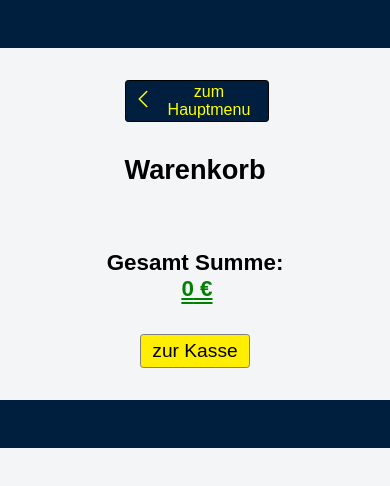
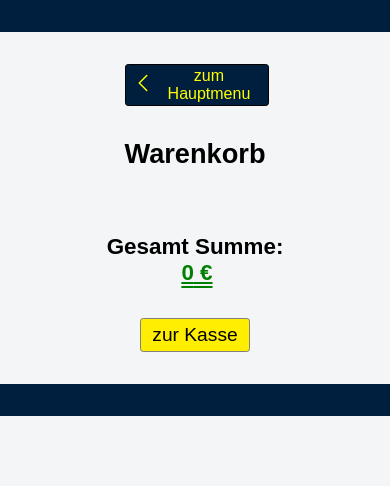
Before and after one commit to r-s-94/Online-Shop, a React (Vite) app: page /Online-Shop/shoppingStorage in a window 390 px wide. Shown: the top 486 px of the page. Built offline with nearby package versions, Linux system fonts and the light colour scheme.

Commit message:
Add gh action

```diff
--- a/src/shoppingCart/shoppingCartResponsive.scss
+++ b/src/shoppingCart/shoppingCartResponsive.scss
@@ -3,6 +3,7 @@ $frame-color: #001f3f;
 @media screen and (min-width: 1600px) {
   .online-shop-shopping-cart {
     &__header {
+      height: 3rem;
     }
 
     &__head-div {
@@ -98,6 +99,7 @@ $frame-color: #001f3f;
     }
 
     &__rooter {
+      height: 3rem;
     }
   }
 }
@@ -105,6 +107,7 @@ $frame-color: #001f3f;
 @media screen and (max-width: 1600px) {
   .online-shop-shopping-cart {
     &__header {
+      height: 3rem;
     }
 
     &__head-div {
@@ -200,6 +203,7 @@ $frame-color: #001f3f;
     }
 
     &__rooter {
+      height: 3rem;
     }
   }
 }
@@ -208,7 +212,7 @@ $frame-color: #001f3f;
   .online-shop-shopping-cart {
     &__header {
       background-color: $frame-color;
-      height: 5rem;
+      height: 3rem;
     }
 
     &__head-div {
@@ -305,7 +309,7 @@ $frame-color: #001f3f;
 
     &__rooter {
       background-color: $frame-color;
-      height: 5rem;
+      height: 3rem;
     }
   }
 }
@@ -314,7 +318,7 @@ $frame-color: #001f3f;
   .online-shop-shopping-cart {
     &__header {
       background-color: $frame-color;
-      height: 4rem;
+      height: 3rem;
     }
 
     &__head-div {
@@ -410,7 +414,7 @@ $frame-color: #001f3f;
 
     &__rooter {
       background-color: $frame-color;
-      height: 4rem;
+      height: 3rem;
     }
   }
 }
@@ -419,7 +423,7 @@ $frame-color: #001f3f;
   .online-shop-shopping-cart {
     &__header {
       background-color: $frame-color;
-      height: 3rem;
+      height: 2rem;
     }
 
     &__head-div {
@@ -520,7 +524,7 @@ $frame-color: #001f3f;
 
     &__rooter {
       background-color: $frame-color;
-      height: 3rem;
+      height: 2rem;
     }
   }
 }
@@ -529,7 +533,7 @@ $frame-color: #001f3f;
   .online-shop-shopping-cart {
     &__header {
       background-color: $frame-color;
-      height: 2rem;
+      height: 1rem;
     }
 
     &__head-div {
@@ -654,7 +658,7 @@ $frame-color: #001f3f;
 
     &__rooter {
       background-color: $frame-color;
-      height: 2rem;
+      height: 1rem;
     }
   }
 }
```
